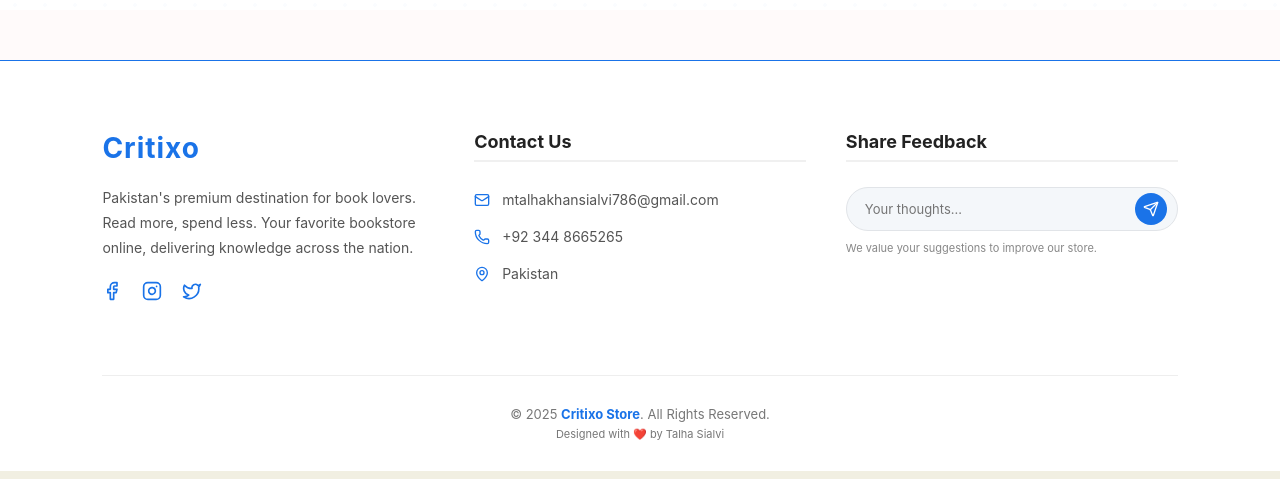
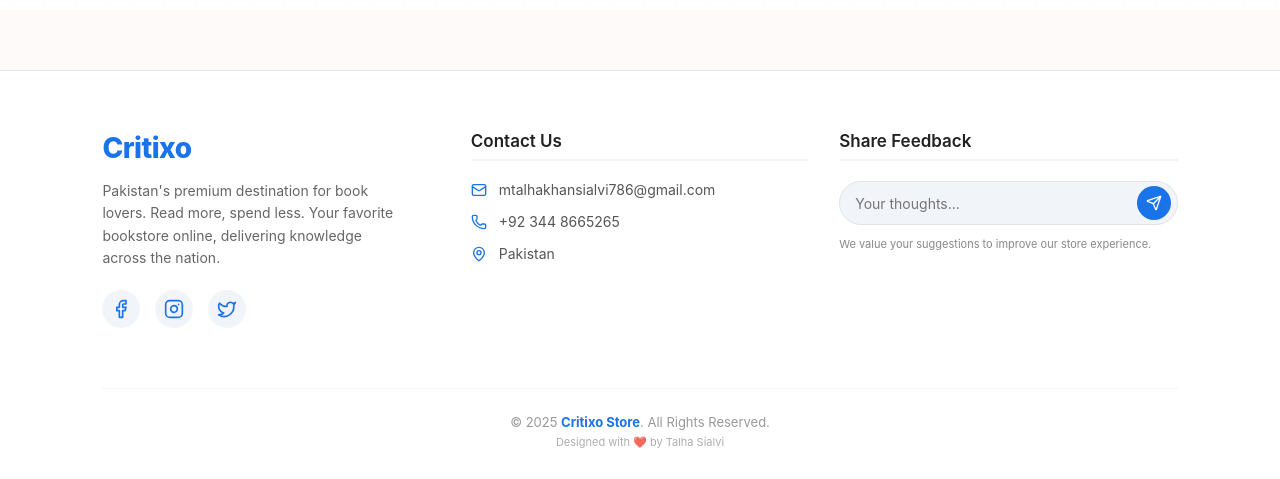
Before and after one commit to mtalhakhansialvi786-collab/Critixo, a React (Vite) app in the folder frontend/: page / in a window 1280 px wide. Shown: the part 810-1289 px from the top of the page. Built offline with nearby package versions, Linux system fonts and the light colour scheme; no server answers.

Commit message:
Update Footer.jsx

```diff
--- a/frontend/src/components/Footer.jsx
+++ b/frontend/src/components/Footer.jsx
@@ -1,11 +1,14 @@
 import React, { useState } from 'react';
-import { Facebook, Twitter, Instagram, Mail, Phone, Send, MapPin, ExternalLink } from 'lucide-react';
+import { Facebook, Twitter, Instagram, Mail, Phone, Send, MapPin } from 'lucide-react';
 
 const Footer = () => {
   const [feedback, setFeedback] = useState("");
 
   const handleFeedback = (e) => {
     e.preventDefault();
+    if (feedback.trim() === "") return;
+
+    console.log("User Feedback:", feedback);
     alert("Thank you for your feedback!");
     setFeedback("");
   };
@@ -17,7 +20,7 @@ const Footer = () => {
         {/* Section 1: Brand & About */}
         <div style={styles.section}>
           <h3 style={styles.logo}>Critixo</h3>
-          <p style={styles.text}>
+          <p style={styles.textAbout}>
             Pakistan's premium destination for book lovers. Read more, spend less.
             Your favorite bookstore online, delivering knowledge across the nation.
           </p>
@@ -25,31 +28,33 @@ const Footer = () => {
             <a href="https://www.facebook.com/profile.php?id=61574169407534" target="_blank" rel="noopener noreferrer" style={styles.iconLink}>
               <Facebook style={styles.icon} size={20} />
             </a>
-            <a href="https://www.instagram.com/talha_sialvioffical/" style={styles.iconLink}><Instagram style={styles.icon} size={20} /></a>
-            <a href="https://x.com/talha_sialvi9" style={styles.iconLink}><Twitter style={styles.icon} size={20} /></a>
+            <a href="https://www.instagram.com/talha_sialvioffical/" target="_blank" style={styles.iconLink}>
+              <Instagram style={styles.icon} size={20} />
+            </a>
+            <a href="https://x.com/talha_sialvi9" target="_blank" style={styles.iconLink}>
+              <Twitter style={styles.icon} size={20} />
+            </a>
           </div>
         </div>
 
-        {/* Section 2: Quick Links */}
-        {/* <div style={styles.section}>
-          <h4 style={styles.heading}>Quick Links</h4>
-          <ul style={styles.list}>
-            <li style={styles.listItem}><ExternalLink size={14} /> Shop Books</li>
-            <li style={styles.listItem}><ExternalLink size={14} /> Best Sellers</li>
-            <li style={styles.listItem}><ExternalLink size={14} /> Privacy Policy</li>
-            <li style={styles.listItem}><ExternalLink size={14} /> Terms of Service</li>
-          </ul>
-        </div> */}
-
-        {/* Section 3: Contact Info */}
+        {/* Section 2: Contact Info */}
         <div style={styles.section}>
           <h4 style={styles.heading}>Contact Us</h4>
-          <p style={styles.text}><Mail size={16} color="#1A73E8" /> mtalhakhansialvi786@gmail.com</p>
-          <p style={styles.text}><Phone size={16} color="#1A73E8" /> +92 344 8665265</p>
-          <p style={styles.text}><MapPin size={16} color="#1A73E8" /> Pakistan</p>
+          <div style={styles.contactItem}>
+            <Mail size={16} color="#1A73E8" />
+            <span style={styles.contactText}>mtalhakhansialvi786@gmail.com</span>
+          </div>
+          <div style={styles.contactItem}>
+            <Phone size={16} color="#1A73E8" />
+            <span style={styles.contactText}>+92 344 8665265</span>
+          </div>
+          <div style={styles.contactItem}>
+            <MapPin size={16} color="#1A73E8" />
+            <span style={styles.contactText}>Pakistan</span>
+          </div>
         </div>
 
-        {/* Section 4: Feedback & Newsletter */}
+        {/* Section 3: Feedback */}
         <div style={styles.section}>
           <h4 style={styles.heading}>Share Feedback</h4>
           <form onSubmit={handleFeedback} style={styles.feedbackForm}>
@@ -61,19 +66,19 @@ const Footer = () => {
               style={styles.input}
               required
             />
-            <button type="submit" style={styles.sendBtn}>
+            <button type="submit" style={styles.sendBtn} title="Send Feedback">
               <Send size={16} />
             </button>
           </form>
-          <p style={{fontSize: '11px', color: '#888', marginTop: '10px'}}>
-            We value your suggestions to improve our store.
+          <p style={{fontSize: '11px', color: '#888', marginTop: '12px', lineHeight: '1.4'}}>
+            We value your suggestions to improve our store experience.
           </p>
         </div>
       </div>
 
       <div style={styles.bottom}>
         <p>© 2025 <span style={{fontWeight: 'bold', color: '#1A73E8'}}>Critixo Store</span>. All Rights Reserved.</p>
-        <p style={{fontSize: '11px', marginTop: '5px'}}>Designed with ❤️ by Talha Sialvi</p>
+        <p style={{fontSize: '11px', marginTop: '5px', opacity: 0.8}}>Designed with ❤️ by Talha Sialvi</p>
       </div>
     </footer>
   );
@@ -82,109 +87,111 @@ const Footer = () => {
 const styles = {
   footer: {
     background: '#FFFFFF',
-    padding: '70px 8% 30px 8%',
-    borderTop: '0.5px solid #1A73E8', // Professional blue accent
-    marginTop: '50px',
+    padding: '60px 8% 30px 8%',
+    borderTop: '1px solid #e1e4e8',
+    marginTop: '60px',
     color: '#333',
-    fontFamily: 'Segoe UI, Tahoma, Geneva, Verdana, sans-serif'
+    fontFamily: '-apple-system, BlinkMacSystemFont, "Segoe UI", Roboto, sans-serif'
   },
   content: {
     display: 'flex',
     justifyContent: 'space-between',
     flexWrap: 'wrap',
-    gap: '40px'
+    gap: '30px'
   },
   section: {
     flex: '1',
-    minWidth: '220px',
+    minWidth: '250px',
     marginBottom: '20px'
   },
   logo: {
     color: '#1A73E8',
-    marginBottom: '20px',
+    marginBottom: '15px',
     fontSize: '28px',
-    fontWeight: 'bold',
-    letterSpacing: '1px'
+    fontWeight: '800',
+    letterSpacing: '-0.5px'
+  },
+  textAbout: {
+    color: '#666',
+    fontSize: '14px',
+    lineHeight: '1.6',
+    maxWidth: '300px'
   },
   heading: {
     color: '#222',
-    fontSize: '18px',
-    marginBottom: '25px',
-    position: 'relative',
+    fontSize: '17px',
+    fontWeight: '600',
+    marginBottom: '20px',
     paddingBottom: '8px',
-    borderBottom: '2px solid #f0f0f0'
+    borderBottom: '2px solid #F1F4F9'
   },
-  text: {
-    color: '#555',
-    fontSize: '14px',
-    lineHeight: '1.8',
+  contactItem: {
     display: 'flex',
     alignItems: 'center',
     gap: '12px',
-    marginBottom: '12px'
+    marginBottom: '15px'
   },
-  list: {
-    listStyle: 'none',
-    padding: 0,
-    margin: 0
+  contactText: {
+    color: '#555',
+    fontSize: '14px'
   },
-  listItem: {
-    fontSize: '14px',
-    color: '#555',
-    marginBottom: '10px',
-    cursor: 'pointer',
+  socials: {
+    display: 'flex',
+    gap: '15px',
+    marginTop: '20px'
+  },
+  iconLink: {
+    background: '#F1F4F9',
+    width: '38px',
+    height: '38px',
+    borderRadius: '50%',
     display: 'flex',
     alignItems: 'center',
-    gap: '8px',
-    transition: '0.3s transform',
-    ":hover": { transform: 'translateX(5px)', color: '#1A73E8' } // Logical representation
-  },
-  socials: { display: 'flex', gap: '20px', marginTop: '20px' },
-  iconLink: {
+    justifyContent: 'center',
     textDecoration: 'none',
     transition: '0.3s'
   },
   icon: {
-    cursor: 'pointer',
     color: '#1A73E8',
-    transition: '0.3s transform',
   },
   feedbackForm: {
     display: 'flex',
     alignItems: 'center',
-    backgroundColor: '#f4f7fa',
-    padding: '5px 10px',
-    borderRadius: '25px',
-    border: '1px solid #e1e4e8'
+    backgroundColor: '#F1F4F9',
+    padding: '4px 6px 4px 15px',
+    borderRadius: '30px',
+    border: '1px solid #e1e4e8',
+    maxWidth: '350px'
   },
   input: {
     border: 'none',
-    background: 'none',
-    padding: '8px',
+    background: 'transparent',
+    padding: '8px 0',
     outline: 'none',
-    fontSize: '13px',
-    flex: 1
+    fontSize: '14px',
+    flex: 1,
+    color: '#333'
   },
   sendBtn: {
     background: '#1A73E8',
     color: 'white',
     border: 'none',
     borderRadius: '50%',
-    width: '32px',
-    height: '32px',
+    width: '34px',
+    height: '34px',
     display: 'flex',
     alignItems: 'center',
     justifyContent: 'center',
     cursor: 'pointer',
-    transition: '0.3s'
+    marginLeft: '10px'
   },
   bottom: {
     textAlign: 'center',
-    color: '#777',
+    color: '#999',
     fontSize: '13px',
-    marginTop: '50px',
-    borderTop: '1px solid #eee',
-    paddingTop: '30px'
+    marginTop: '40px',
+    borderTop: '1px solid #F1F4F9',
+    paddingTop: '25px'
   }
 };
 
```
